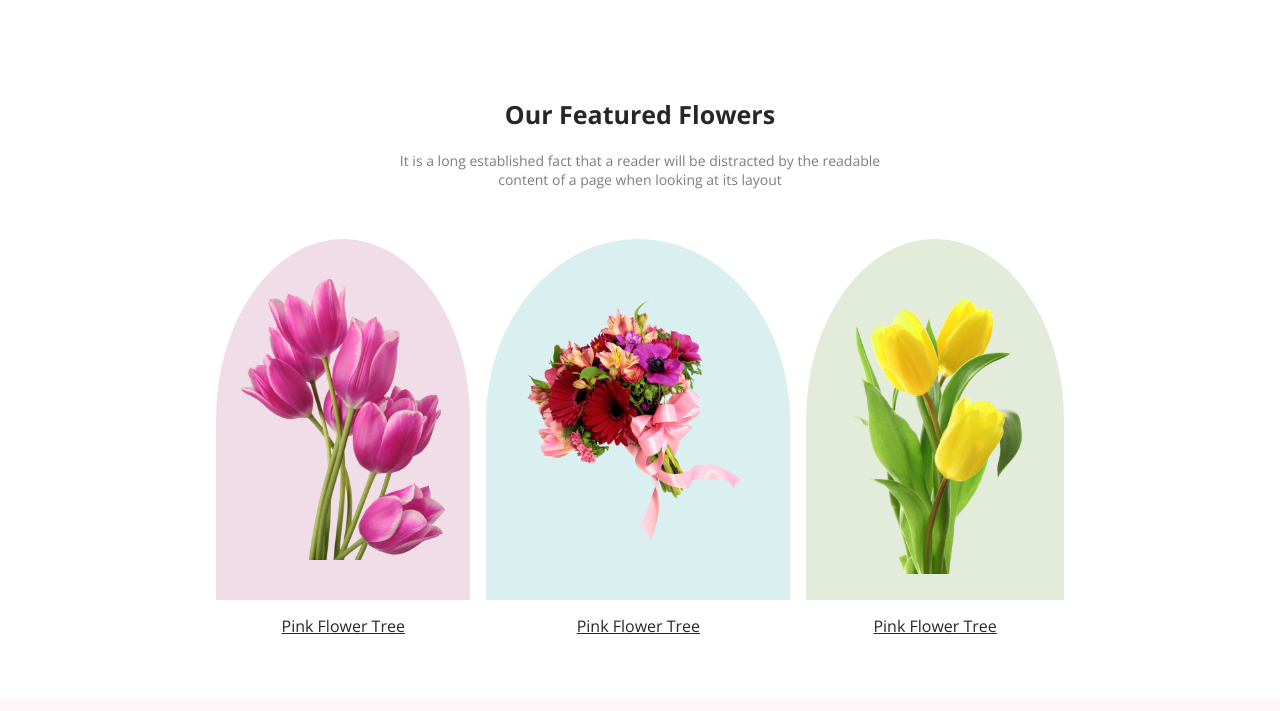
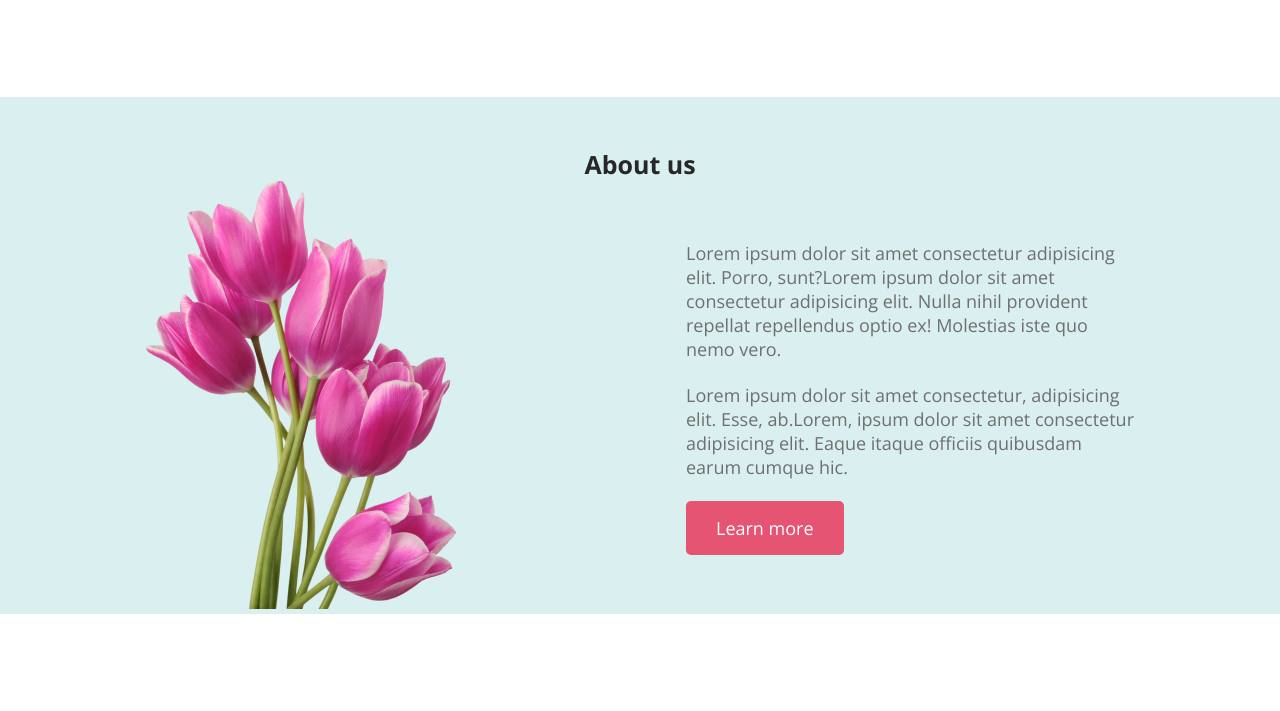
Before and after one commit to Fahima343/first-assignment, a plain HTML site: page index.html in a window 1280 px wide. Shown: the part 671-1382 px from the top of the page. Drawn offline with nearby package versions, Linux system fonts and the light colour scheme.

Commit message:
about section added

```diff
--- a/index.html
+++ b/index.html
@@ -40,6 +40,23 @@
         </div>
     </section>
     <!-- home section ends -->
+
+    <!-- about us section starts -->
+    <section class="about">
+        <h2 class="about-title">About us</h2>
+        <div class="about-content">
+            <div class="about-image">
+                <img src="image/pngwing 6.png" alt="">
+            </div>
+            <div class="about-desc">
+                <p>Lorem ipsum dolor sit amet consectetur adipisicing elit. Porro, sunt?Lorem ipsum dolor sit amet consectetur adipisicing elit. Nulla nihil provident repellat repellendus optio ex! Molestias iste quo nemo vero.</p>
+               <br> <p>Lorem ipsum dolor sit amet consectetur, adipisicing elit. Esse, ab.Lorem, ipsum dolor sit amet consectetur adipisicing elit. Eaque itaque officiis quibusdam earum cumque hic.</p><br>
+               <button class="btn">Learn more</button>
+            </div>
+        </div>
+    </section>
+    <!-- about us section ends -->
+
     <!--  featured  section starts -->
         <section class="instagram">
             <div class="instagram-desc">
@@ -115,6 +132,7 @@
             </div>
         </section>
     <!-- instagram section ends -->
+
     <!-- latest section starts -->
         <div class="latest-image">
             <img src="image/Rectangle 9.png" alt="">
@@ -130,7 +148,9 @@
                 </div>
                 </div>
             </div>
+            <!-- latest section ends -->
 
+        <!-- footer section starts -->
     <section class="footer">
         <h3 class="instagram-title footer-title"><Span class="del-pink">Flower</Span>Shop</h3>
         <p class="instagram-para footer-para">
--- a/style.css
+++ b/style.css
@@ -52,7 +52,7 @@ header .logo a{
 }
 /* header section ends */
 
-/* feature section starts */
+/* home section starts */
 .home{
     max-height: 100vh;
     background-color: #fceef1;
@@ -82,6 +82,36 @@ header .logo a{
     line-height: 1.5;
 }
 /* home section ends */
+
+/* about section starts */
+.about{
+    margin: 100px 0 0;
+    background-color: #d9eff0;
+}
+.about-title{
+    text-align: center;
+    font-size: 25px;
+    color: #272727;
+    padding: 50px 0 0;
+}
+.about-content{
+    display: flex;
+    justify-content: space-around;
+    align-items: center;
+}
+.about-image{
+    width: 35%;
+    margin-left: 100px;
+}
+.about-desc{
+    width: 35%;
+    margin-right: 100px;
+}
+.about-desc p{
+    font-size: 18px;
+    color: #706f6f;
+}
+/* about section ends */
 
 /* feature section starts */
 .box-1{
```
